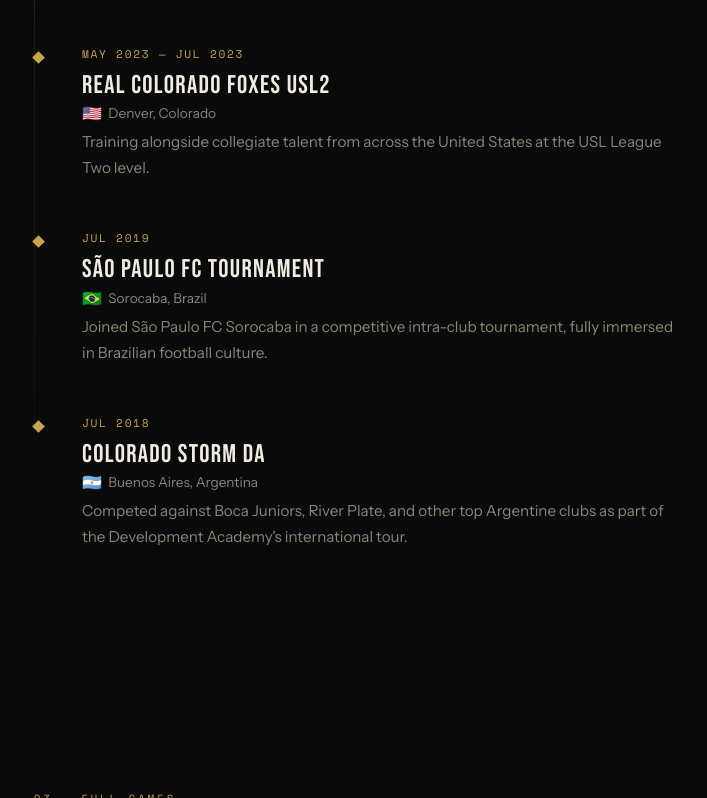
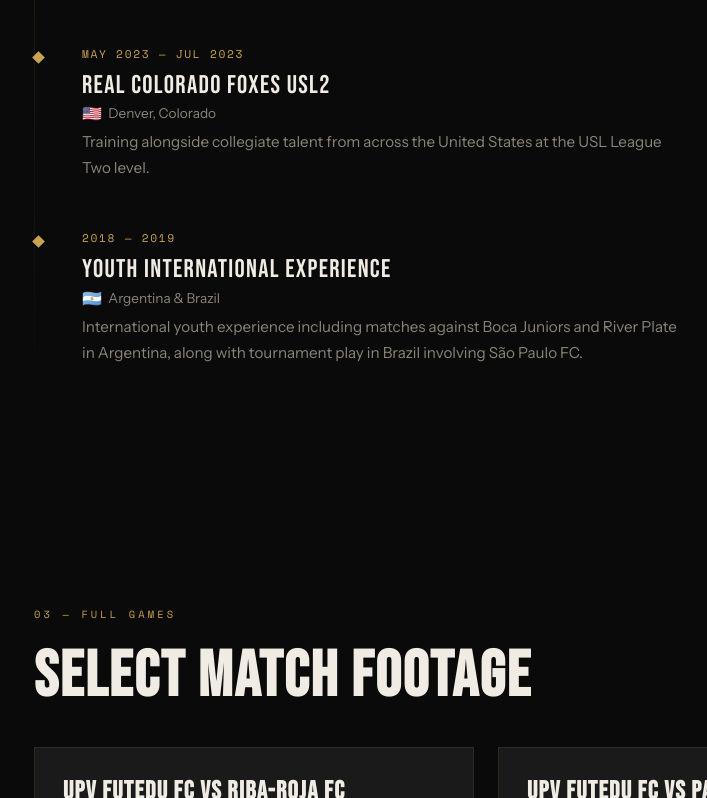
Before and after one commit to nitiative/liamnoyce, a plain HTML site: page index.html in a window 1280 px wide. Shown: the part 3505-4303 px from the top of the page, without its empty margins (154-861 px from the left). Drawn offline with nearby package versions, Linux system fonts and the light colour scheme.

Commit message:
Tighten youth international timeline entries

```diff
--- a/index.html
+++ b/index.html
@@ -1007,16 +1007,10 @@
       <div class="timeline-desc">Training alongside collegiate talent from across the United States at the USL League Two level.</div>
     </div>
     <div class="timeline-item reveal">
-      <div class="timeline-date">Jul 2019</div>
-      <div class="timeline-title">S&#195;O PAULO FC TOURNAMENT</div>
-      <div class="timeline-location"><span class="flag">&#127463;&#127479;</span> Sorocaba, Brazil</div>
-      <div class="timeline-desc">Joined S&#227;o Paulo FC Sorocaba in a competitive intra-club tournament, fully immersed in Brazilian football culture.</div>
-    </div>
-    <div class="timeline-item reveal">
-      <div class="timeline-date">Jul 2018</div>
-      <div class="timeline-title">COLORADO STORM DA</div>
-      <div class="timeline-location"><span class="flag">&#127462;&#127479;</span> Buenos Aires, Argentina</div>
-      <div class="timeline-desc">Competed against Boca Juniors, River Plate, and other top Argentine clubs as part of the Development Academy's international tour.</div>
+      <div class="timeline-date">2018 &#8212; 2019</div>
+      <div class="timeline-title">YOUTH INTERNATIONAL EXPERIENCE</div>
+      <div class="timeline-location"><span class="flag">&#127462;&#127479;</span> Argentina &amp; Brazil</div>
+      <div class="timeline-desc">International youth experience including matches against Boca Juniors and River Plate in Argentina, along with tournament play in Brazil involving S&#227;o Paulo FC.</div>
     </div>
   </div>
 </section>
```
Also changed, not shown: de/index.html (+4 -10 lines), es/index.html (+4 -10 lines).
